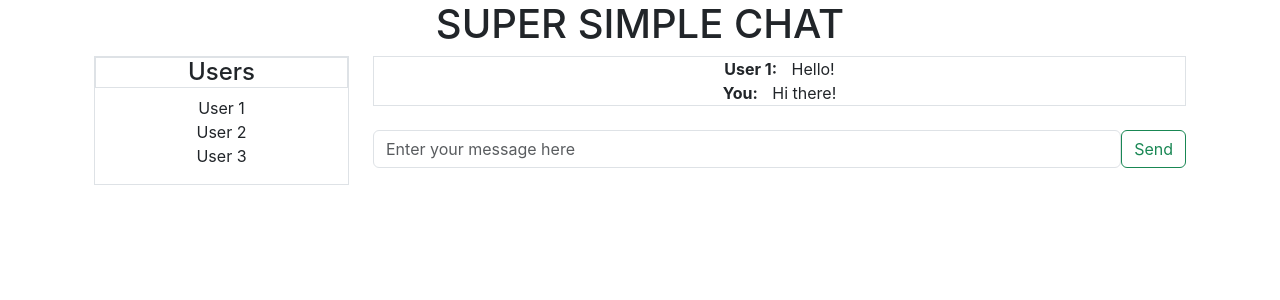
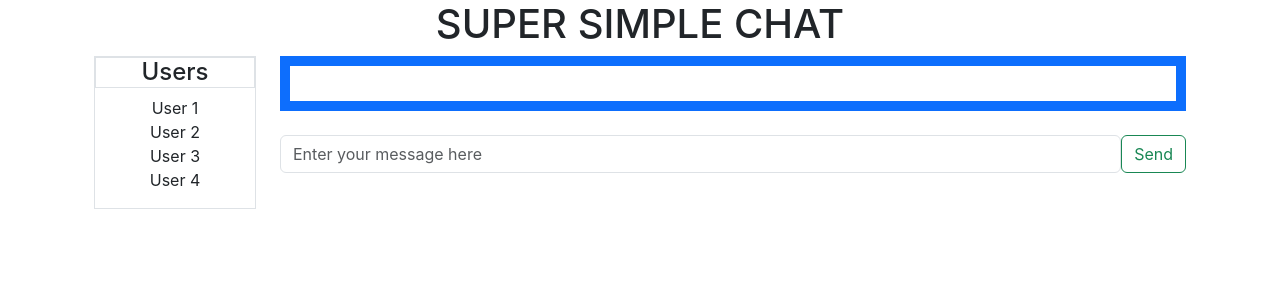
Before and after one commit to ashergreen82/Chat-App, a React (Create React App) app in the folder chatapp/client/: page / in a window 1280 px wide. Shown: the top 300 px of the page. Built offline with nearby package versions, Linux system fonts and the light colour scheme.

Commit message:
Messages box works
Messages now typed in the input box, now appears in the message box.

```diff
--- a/chatapp/client/src/Chat.js
+++ b/chatapp/client/src/Chat.js
@@ -1,71 +1,57 @@
+import { useState } from 'react';
+
 function Chat() {
+    const [messages, setMessages] = useState([])
+
+    const handleSubmit = (event) => {
+        event.preventDefault();
+        const messageInput = event.target.elements.message;
+        const newMessage = messageInput.value;
+        setMessages([...messages, newMessage]);
+        messageInput.value = '';
+    };
+
     return (
         <>
-            {/* <h1>SUPER SIMPLE CHAT</h1>
-            <div className="container">
-                <div className="row">
-                    <div className="col-md-8 offset-md-2">
-                        <div className="row">
-                            <div className="col-md-4">
-                                <div className="user-list-box border">
-                                    <h4 className="user-list-heading border">Users</h4>
-                                    <ul>
-                                        <li>User 1</li>
-                                        <li>User 2</li>
-                                        <li>User 3</li>
-                                    </ul>
-                                </div>
-                            </div>
-                            <div className="col-md-8">
-                                <div className="row">
-                                    <div className="col-md-12">
-                                        <div className="chat-box border">
-                                            <div className="incoming-message">
-                                                <span className="message-user">User 1:</span> Hello!
-                                            </div>
-                                            <div className="outgoing-message">
-                                                <span className="message-user">You:</span> Hi there!
-                                            </div>
-                                        </div>
-                                    </div>
-                                </div>
-                            </div>
-                        </div>
-                    </div>
-                </div>
-                <form className="d-flex flex-row justify-content-evenly m-0 p-0">
-                    <input className="form-control w-75" type="search" placeholder="Enter your message here" aria-label="Search" />
-                    <button className="btn btn-outline-success" type="submit">Search</button>
-                </form>
-            </div> */}
             <h1>SUPER SIMPLE CHAT</h1>
             <div className="container">
                 <div className="row">
-                    <div className="col-md-3">
+                    <div className="col-md-2">
                         <div className="user-list-box border">
                             <h4 className="user-list-heading border">Users</h4>
                             <ul className="list-unstyled">
                                 <li>User 1</li>
                                 <li>User 2</li>
                                 <li>User 3</li>
+                                <li>User 4</li>
                             </ul>
                         </div>
                     </div>
-                    <div className="col-md-9">
-                        <div className="row">
+                    <div className="col-md-10">
+                        <div className="row h-100">
                             <div className="col-md-12">
-                                <div className="chat-box border">
-                                    <div className="incoming-message">
-                                        <span className="message-user">User 1:</span> Hello!
-                                    </div>
-                                    <div className="outgoing-message">
-                                        <span className="message-user">You:</span> Hi there!
-                                    </div>
+                                <div className="chat-box border-primary h-100 overflow-auto" style={{ maxHeight: '400px', overflowY: 'auto' }}>
+                                    {messages.map((message, index) => {
+                                        return (
+                                            <div className="outgoing-message" key={index}>
+                                                <span className="message-user">You:</span> {message}
+                                            </div>
+                                        );
+                                    })}
                                 </div>
                             </div>
                             <div className="col-md-12">
-                                <form className="d-flex flex-row justify-content-between align-items-center m-0 p-0 mt-4">
-                                    <input className="form-control w-100" type="search" placeholder="Enter your message here" aria-label="Search" />
+                                <form
+                                    className="d-flex flex-row justify-content-between align-items-center m-0 p-0 mt-4"
+                                    onSubmit={handleSubmit}
+                                >
+                                    <input
+                                        className="form-control w-100"
+                                        type="text"
+                                        placeholder="Enter your message here"
+                                        aria-label="Search"
+                                        name="message"
+                                    />
                                     <button className="btn btn-outline-success" type="submit">Send</button>
                                 </form>
                             </div>
```
